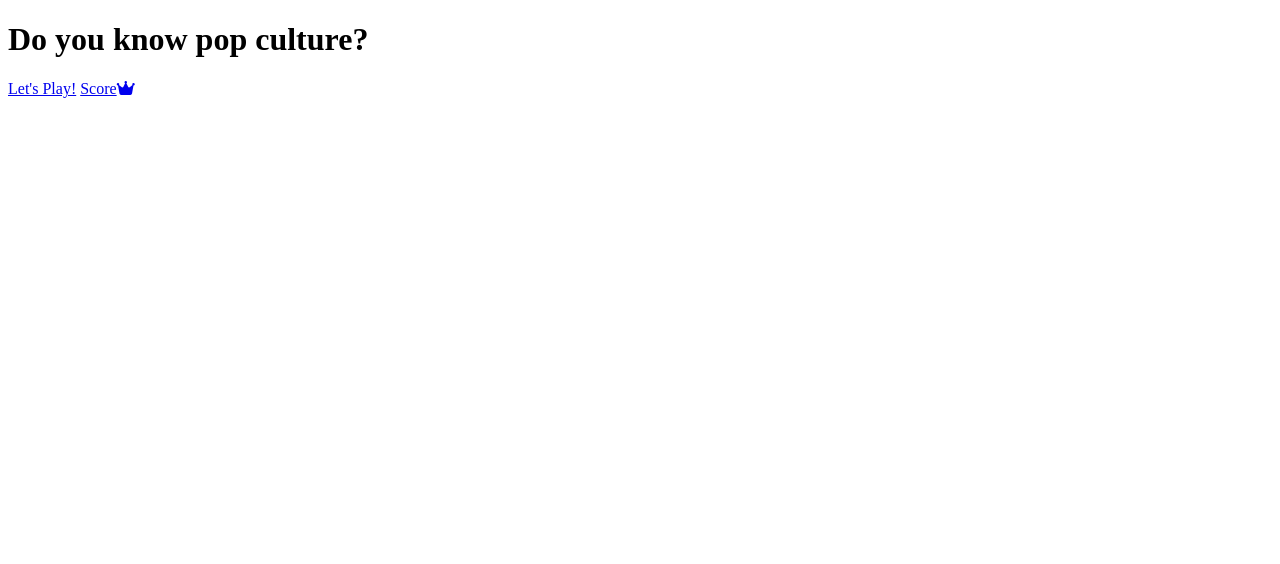
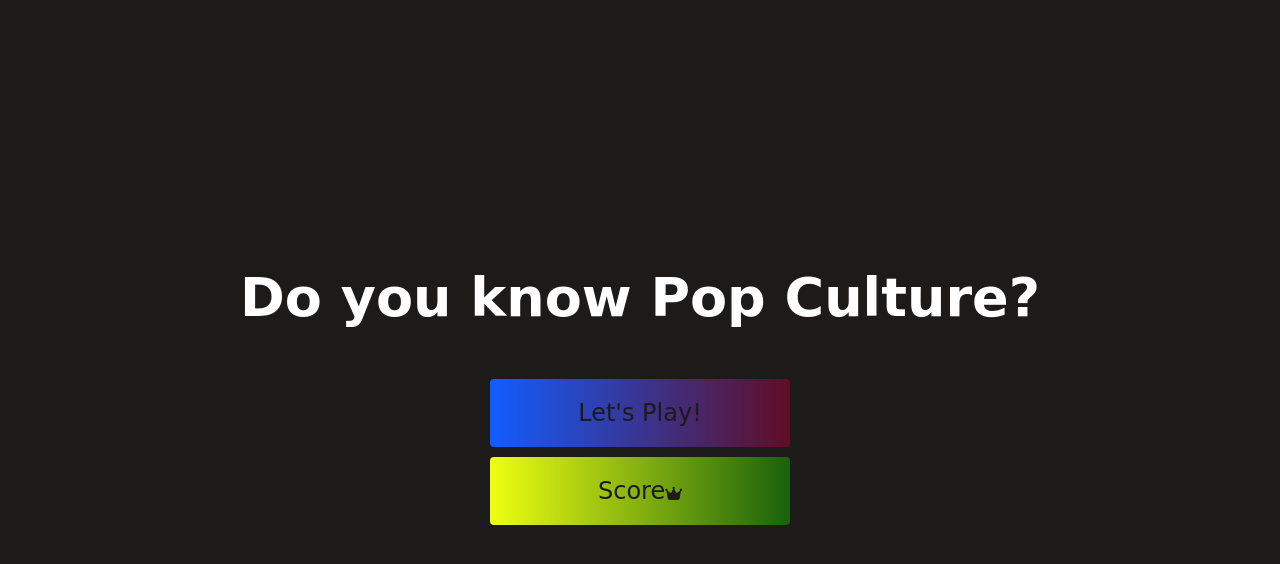
Before and after one commit to garokech/Milestone-Project-1, a plain HTML site: page index.html in a window 1280 px wide. Drawn offline with Linux system fonts and the light colour scheme.

Commit message:
working on title page

```diff
--- a/index.html
+++ b/index.html
@@ -11,7 +11,7 @@
 <body>
     <div class="container">
         <div id="home" class="flex-column flex-center">
-            <h1>Do you know pop culture?</h1>
+            <h1>Do you know Pop Culture?</h1>
             <a href="/game.html" class="btn">Let's Play!</a>
             <a href="/highscore.html" id='score-btn'class="btn">Score<i class='fas fa-crown'></i></a>
         </div>
--- a/style.css
+++ b/style.css
@@ -24,3 +24,88 @@
 #submit:hover{
 	background-color: rgb(170, 51, 97);
 } */
+@import url('https://fonts.googleapis.com/css2?family=Abril+Fatface&display=swap');
+
+:root{
+	background-color: rgb(29,26,26);
+}
+*{
+	box-sizing: border-box;
+	margin: 0;
+	padding: 0;
+	font-size: 62.5%;
+	font-family: 'Nova Square', cursive;
+}
+
+h1{
+	font-size: 5.4rem;
+	color: white;
+	margin-bottom: 5rem;
+}
+h2{
+	font-size: 4.2rem;
+	margin-bottom: 4rem;
+}
+
+.container{
+	width: 100vw;
+	height: 100vh;
+	display: flex;
+	justify-content: center;
+	align-items: center;
+	max-width: 80rem;
+	margin: 0 auto;
+	/* padding: 2rem; */
+}
+.flex-column{
+	display: flex;
+	flex-direction: column;
+}
+
+.flex-center{
+	justify-content: center;
+	align-items: center;
+}
+
+/* .justify-center{
+	justify-content: center;
+}
+
+.text-center{
+	text-align:center;
+}
+
+.hidden{
+	display:none;
+} */
+
+.btn{
+	font-size: 2.4rem;
+	padding: 2rem 0;
+	width: 30rem;
+	text-align: center;
+	margin-bottom: 1rem;
+	text-decoration: none;
+	color: rgb(28,26,26);
+	background: linear-gradient(90deg,rgb(18,93,255) 0%, rgb(97, 13, 38)100%);
+	border-radius: 4px;
+}
+.btn:hover{
+	cursor: pointer;
+	box-shadow: 0 0.4rem 1.4rem 0 rgba(97, 13, 38);
+	transition: transform 150ms;
+	transform: scale(3);
+}
+.btn[disabled]:hover{
+	cursor: not-allowed;
+	box-shadow: none;
+	transform: none;
+}
+
+#score-btn{
+	background:linear-gradient(90deg,rgb(239, 255, 18) 0%, rgb(26, 97, 13)100%);
+}
+#score-btn:hover{
+	box-shadow: 0 0.4rem 1.4rem 0 rgba(159, 82, 126, 0.5);
+	transform: scale(1.4);
+}
```
